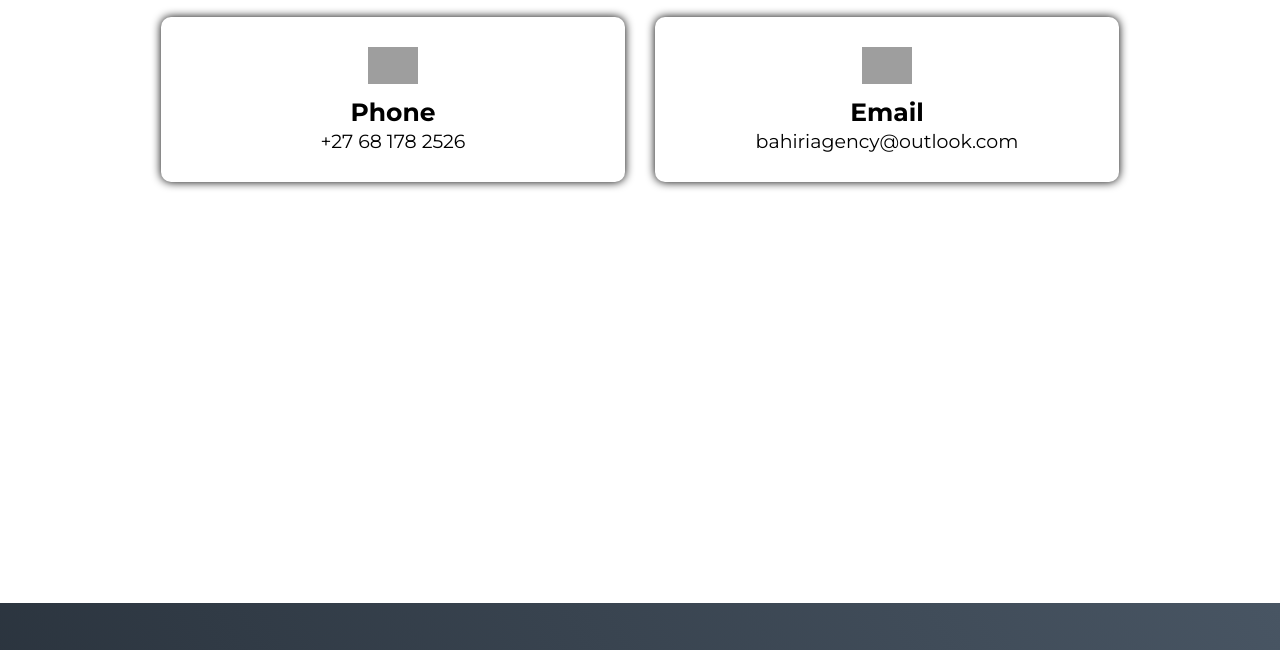
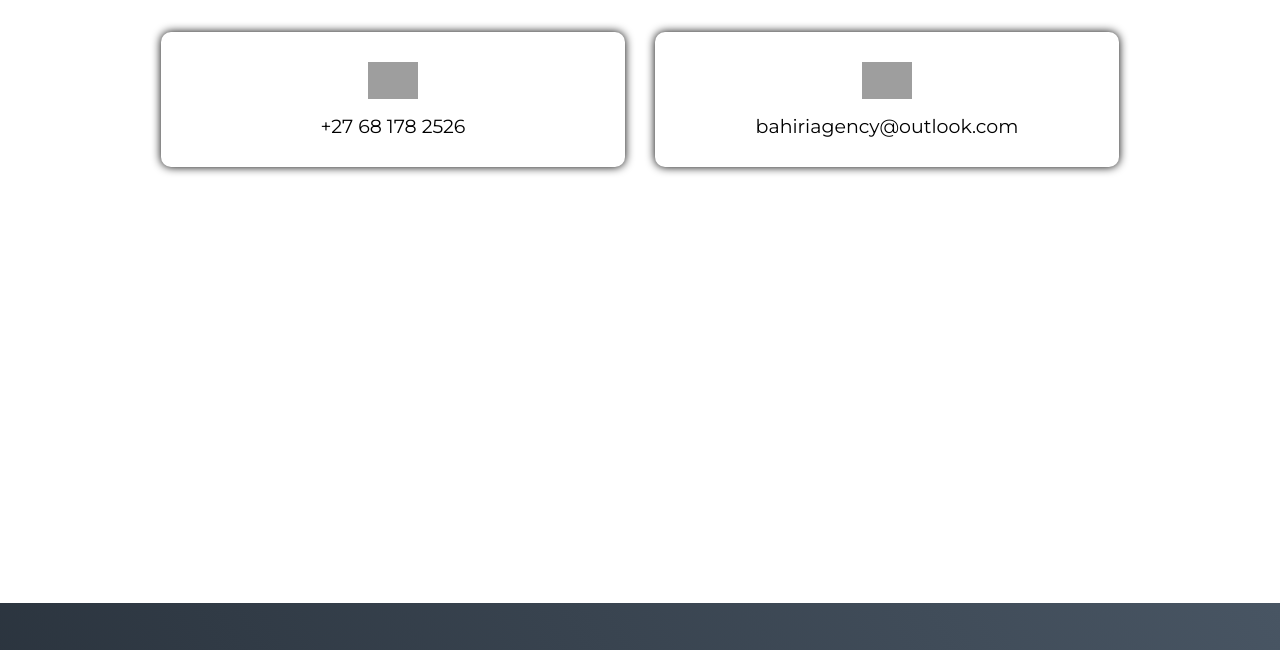
Before and after one commit to BahiriAgency/bahiriagency.github.io, a plain HTML site: page index.html in a window 1280 px wide. Shown: the part 2747-3397 px from the top of the page. Drawn offline with Linux system fonts and the light colour scheme; grey boxes are pictures that could not be loaded.

Commit message:
Fifth Commit

```diff
--- a/index.html
+++ b/index.html
@@ -90,7 +90,7 @@
                 <div class="contact-item">
                     <div class="icon"><img src="https://img.icons8.com/ios-filled/50/phone.png"/></div>
                     <div class="contact-info">
-                        <h1>Phone</h1>
+                        <h1></h1>
                         <h2>+27 68 178 2526</h2>
                     </div>
                 </div>
@@ -99,7 +99,7 @@
                 <div class="contact-item">
                     <div class="icon"><img src="https://img.icons8.com/ios-filled/50/new-post.png"/></div>
                     <div class="contact-info">
-                        <h1>Email</h1>
+                        <h1></h1>
                         <h2>bahiriagency@outlook.com</h2>
                     </div>
                 </div>
```
